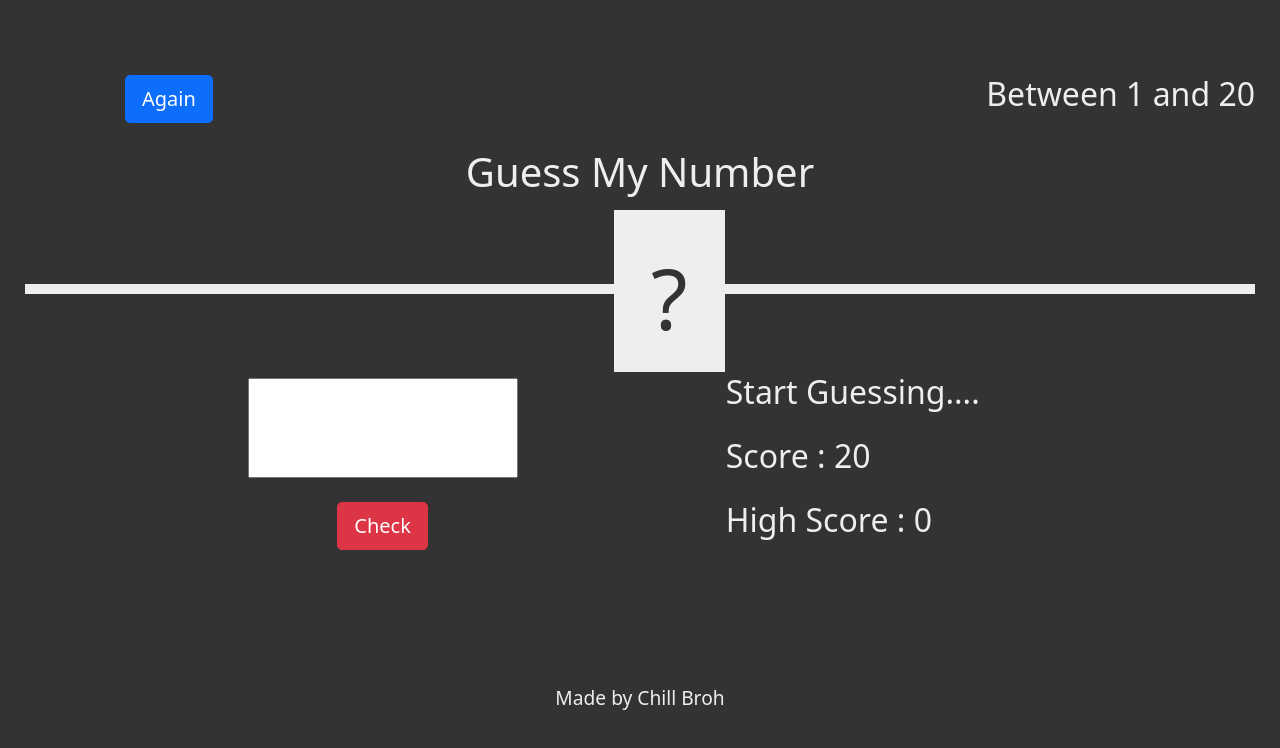
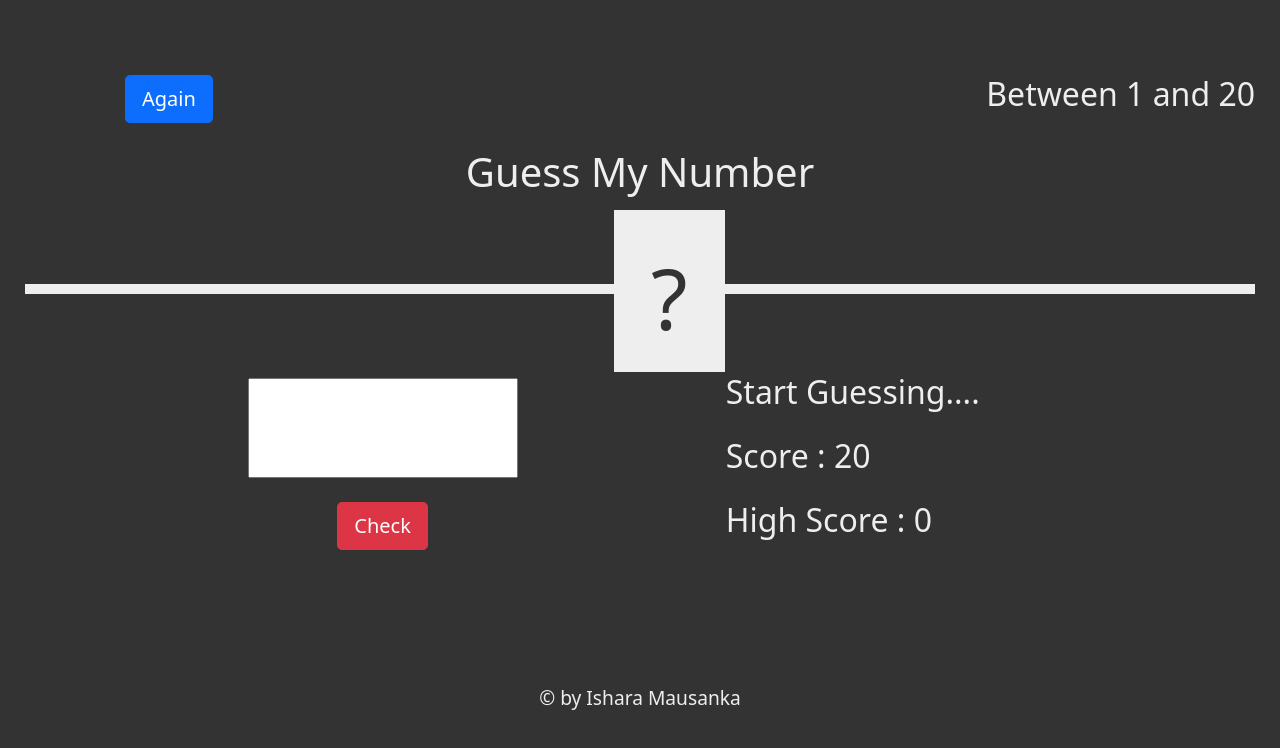
Before and after one commit to ChillBroh/Guess-The-Number-Game-, a plain HTML site: page index.html in a window 1280 px wide. Drawn offline with nearby package versions, Linux system fonts and the light colour scheme.

Commit message:
added footer

```diff
--- a/index.html
+++ b/index.html
@@ -42,9 +42,7 @@
         </p>
       </section>
     </main>
-    <footer>
-      <div>Made by Chill Broh</div>
-    </footer>
+    <footer>&copy; by Ishara Mausanka</footer>
     <script src="./script.js"></script>
   </body>
 </html>
```
